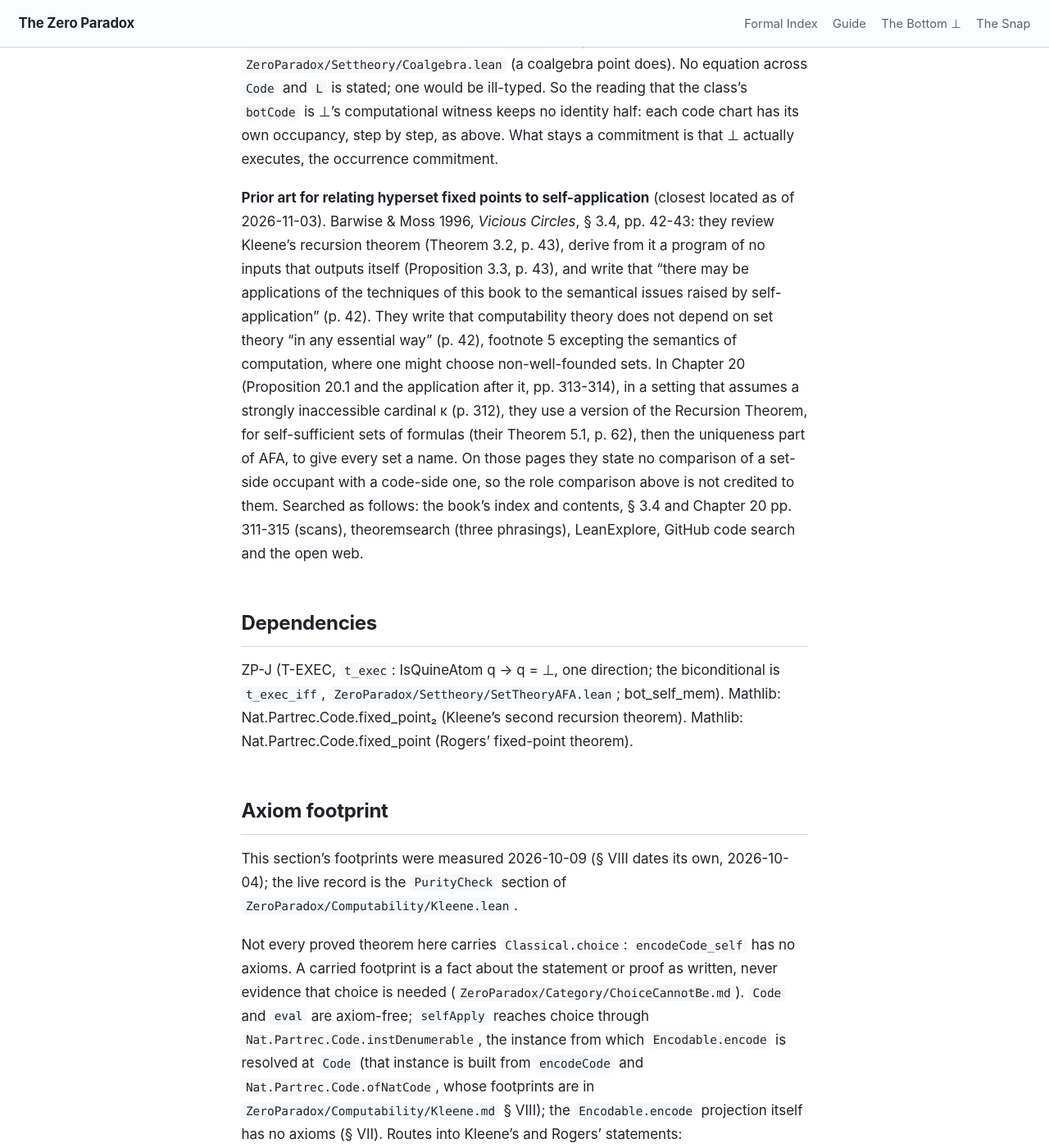
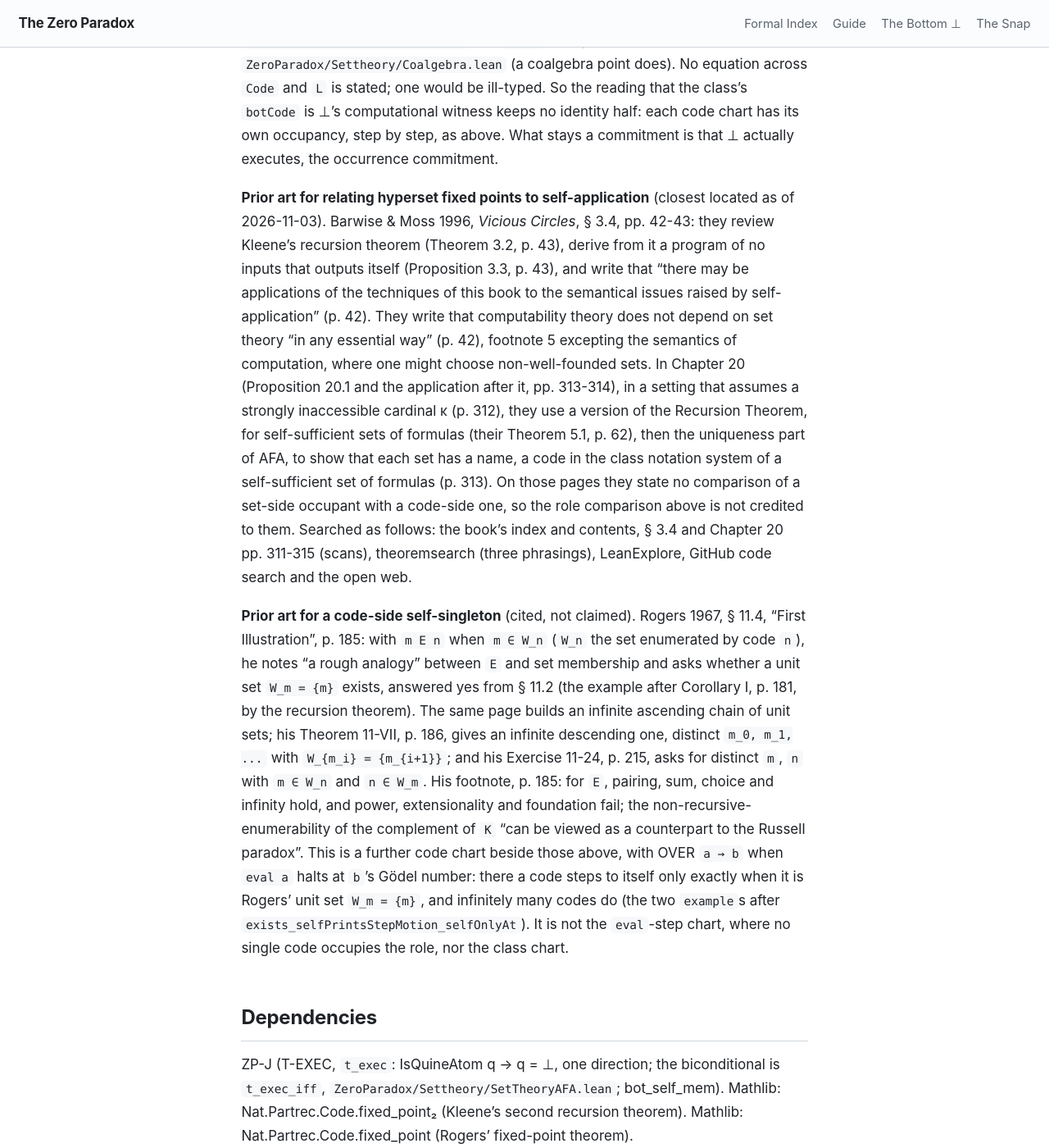
Before and after one commit to timbrigham/ZeroParadox, a Jekyll site: the page built from ZeroParadox/Computability/Kleene.md, in a window 1280 px wide and 1400 px high, scrolled down 2417 px. Shown: the whole window at 82% size. Built offline with Jekyll 4.4.1, drawn with Linux system fonts in a browser that asks for light colours; our own code applies the rules of GitHub Pages for plain Markdown files; some of the changed text lies outside the part shown.

Commit message:
Rogers 1967 corrections: padding locator, unit-set code chart, Kleene credit, join scoping
- Kleene.md: the Padding Lemma is Rogers' Theorem 1-III (p. 22), extended
  by Exercise 2-10(d) (p. 41); the false "hypothesis of Rogers' isomorphism
  theorem ... do not attach a name" sentence is removed.
- Kleene.md + Kleene.lean § IX: Rogers § 11.4 (p. 185) unit sets W_m = {m}
  cited as prior art; two anonymous examples show that in the code motion
  with OVER a -> b when eval a halts at b's Goedel number, steps-to-itself-only
  is exactly W_m = {m}, and infinitely many codes occupy it.
- Gentzen.lean, DiagonalWitness.lean: "not Kleene's second recursion theorem"
  scoped to Mathlib's naming; in Rogers fixed_point is Theorem 11-I (p. 180),
  a special case of Theorem 11-IV, "sometimes called the second recursion
  theorem" (p. 196); the two-place form is Ex. 11-4 (p. 214). Dated
  correction note replaced by the pointer.
- "not statable in Q2" -> "not statable of the limit until a join on Q2 is
  chosen" (build_zpi.py x4, build_zpi_companion.py x2, CLAIMS.md x2).
- CLAIMS.md: T-SNAP footprint as its own sentence. ZP-A companion:
  "fills it" -> "hosts it". Kleene.md: Barwise-Moss names as codes of the
  class notation system.
- ZP-I v1.34, ZP-I companion v1.36, ZP-A companion v1.19 rebuilt.

Co-Authored-By: Claude Opus 5.5 <noreply@anthropic.com>
Claude-Session: https://claude.ai/code/session_01Qj4hZEe22hsY1FqfbKnnU2

```diff
--- a/ZeroParadox/Computability/Kleene.md
+++ b/ZeroParadox/Computability/Kleene.md
@@ -83,10 +83,25 @@ not depend on set theory "in any essential way" (p. 42), footnote 5 excepting th
 computation, where one might choose non-well-founded sets. In Chapter 20 (Proposition 20.1 and the application
 after it, pp. 313-314), in a setting that assumes a strongly inaccessible cardinal κ (p. 312), they use
 a version of the Recursion Theorem, for self-sufficient sets of formulas (their Theorem 5.1, p. 62),
-then the uniqueness part of AFA, to give every set a name. On those pages they state no comparison of a set-side occupant with a
+then the uniqueness part of AFA, to show that each set has a name, a code in the class notation
+system of a self-sufficient set of formulas (p. 313). On those pages they state no comparison of a set-side occupant with a
 code-side one, so the role comparison above is not credited to them. Searched as follows: the book's
 index and contents, § 3.4 and Chapter 20 pp. 311-315 (scans), theoremsearch (three phrasings),
 LeanExplore, GitHub code search and the open web.
+
+**Prior art for a code-side self-singleton** (cited, not claimed). Rogers 1967, § 11.4, "First
+Illustration", p. 185: with `m E n` when `m ∈ W_n` (`W_n` the set enumerated by code `n`), he notes
+"a rough analogy" between `E` and set membership and asks whether a unit set `W_m = {m}` exists,
+answered yes from § 11.2 (the example after Corollary I, p. 181, by the recursion theorem). The same
+page builds an infinite ascending chain of unit sets; his Theorem 11-VII, p. 186, gives an infinite
+descending one, distinct `m_0, m_1, ...` with `W_{m_i} = {m_{i+1}}`; and his Exercise 11-24, p. 215, asks for
+distinct `m`, `n` with `m ∈ W_n` and `n ∈ W_m`. His footnote, p. 185: for `E`, pairing, sum, choice
+and infinity hold, and power, extensionality and foundation fail; the non-recursive-enumerability of
+the complement of `K` "can be viewed as a counterpart to the Russell paradox". This is a further code
+chart beside those above, with OVER `a → b` when `eval a` halts at `b`'s Gödel number: there a
+code steps to itself only exactly when it is Rogers' unit set `W_m = {m}`, and infinitely many codes
+do (the two `example`s after `exists_selfPrintsStepMotion_selfOnlyAt`). It is not the `eval`-step
+chart, where no single code occupies the role, nor the class chart.
 
 ## Dependencies
 
@@ -162,9 +177,11 @@ is named by many indices rather than one is standard: the **Padding Lemma** —
 partial recursive function has infinitely many indices — is its classical home, and an
 external computability reader mentioned it as possibly related when asked about ZP-K.
 It is the right reference for the direction it actually gives: **a function does not
-determine an index**, since infinitely many indices compute it. (Stated as a named lemma
-without individual attribution; it appears as a hypothesis of Rogers' isomorphism theorem
-rather than as a result of his, so do not attach a name to it.)
+determine an index**, since infinitely many indices compute it. (Rogers 1967 states it as
+Theorem 1-III, p. 22, "Each partial recursive function has ℵ₀ distinct indices", proved by
+adding to a machine instructions for states it can never enter; his Exercise 2-10(d), p. 41,
+gives it for every numbering meeting his condition 2, which by Exercise 2-10(c) is the
+condition for an s-m-n theorem. On p. 83 he calls the technique "padding".)
 It is **not** what `infinite_quine_family` proves, and the two must not be conflated:
 padding supplies infinitely many indices for the *same* function, whereas this family is
 witnessed by the constant codes, and `Code.const 0` and `Code.const 1` compute *different*
--- a/scripts/build_zpa_companion.py
+++ b/scripts/build_zpa_companion.py
@@ -1,5 +1,5 @@
 """
-Build ZP-A Illustrated Companion (v1.18)
+Build ZP-A Illustrated Companion (v1.19)
 Covers: join-semilattice, partial order, Hasse diagram, one-directional transitions,
 monotonicity (T3), bottom-as-constituent (T2), four concrete examples, and CC-2.
 """
@@ -89,7 +89,7 @@ def transition_diagram():
                  fontName='DV-B', fillColor=RED))
     return d
 
-VERSION = '1.18'
+VERSION = '1.19'
 FIRST_RELEASED = 'April 2026'
 
 
@@ -290,7 +290,7 @@ def build():
         '(AFA), one of several anti-foundation axioms that admit such a set. Only Foundation is '
         'replaced and Choice is kept, as in Aczel\'s ZFC<sup>&#8722;</sup> + AFA (and in Barwise and Moss\'s ZFA, whose ZFC<sup>&#8722;</sup> also '
         'has urelements, a proper class of them by Strong Plenitude, p. 28). Adopting AFA is a framework-level commitment about the host theory '
-        '(CC-2\'s); dropping Foundation is forced by the role itself, whichever anti-foundation axiom fills it (quineAtomHost_not_wellFounded) — A1&#8211;A4 '
+        '(CC-2\'s); dropping Foundation is forced by the role itself, whichever anti-foundation axiom hosts it (quineAtomHost_not_wellFounded) — A1&#8211;A4 '
         'are unaffected, and no equation makes &#8869; of the lattice a set. '
         'For a plain-language explanation of why Foundation is incompatible with a set that is '
         'its own only member, '
```
Also changed, not shown: CLAIMS.md (+3 -3 lines), README.md (+1 -1 lines), register.md (+2 -2 lines), scripts/build_zpi.py (+6 -6 lines), scripts/build_zpi_companion.py (+4 -4 lines), 6 other files.
